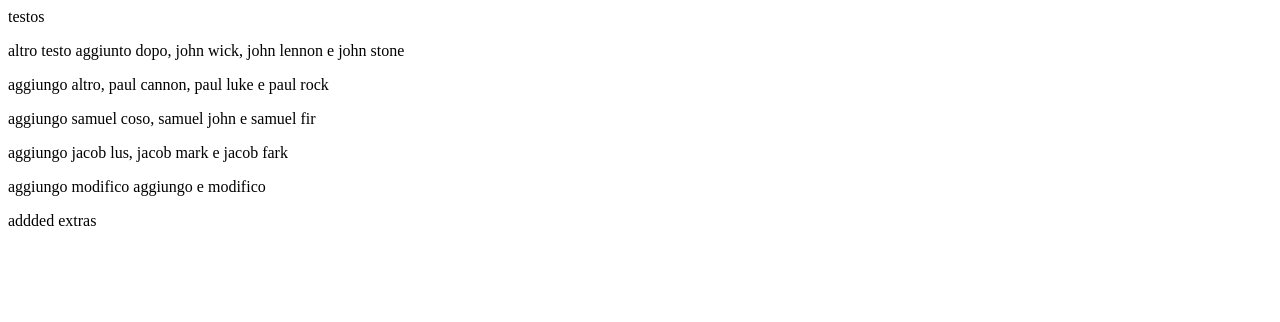
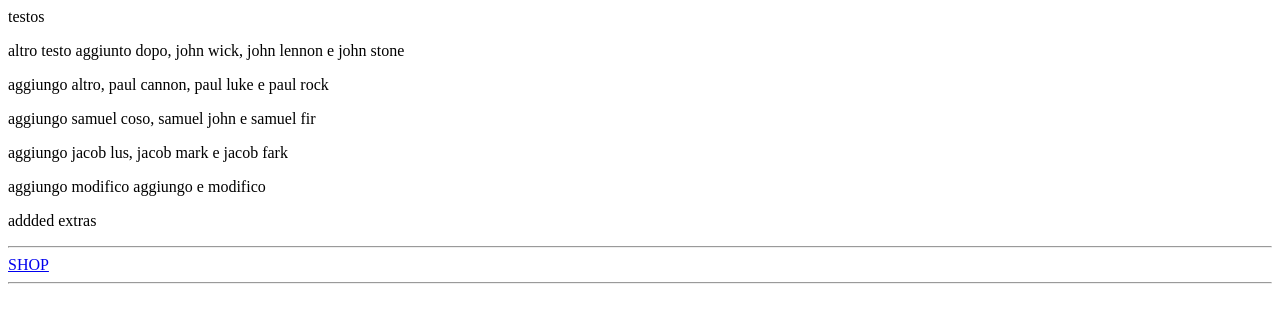
Before and after one commit to Hisham2213-M/esercitazione2html, a plain HTML site: page index.html in a window 1280 px wide. Drawn offline with Linux system fonts and the light colour scheme.

Commit message:
Feat:Aggiunto collegamento acquisti

```diff
--- a/index.html
+++ b/index.html
@@ -5,3 +5,6 @@
 <p>aggiungo jacob lus, jacob mark e jacob fark</p>
 <p>aggiungo modifico aggiungo e modifico</p>
 <p> addded extras </p>
+<HR>
+<a href="pagina-acquisti.html" target="_blank">SHOP</a>
+<hr>
```
